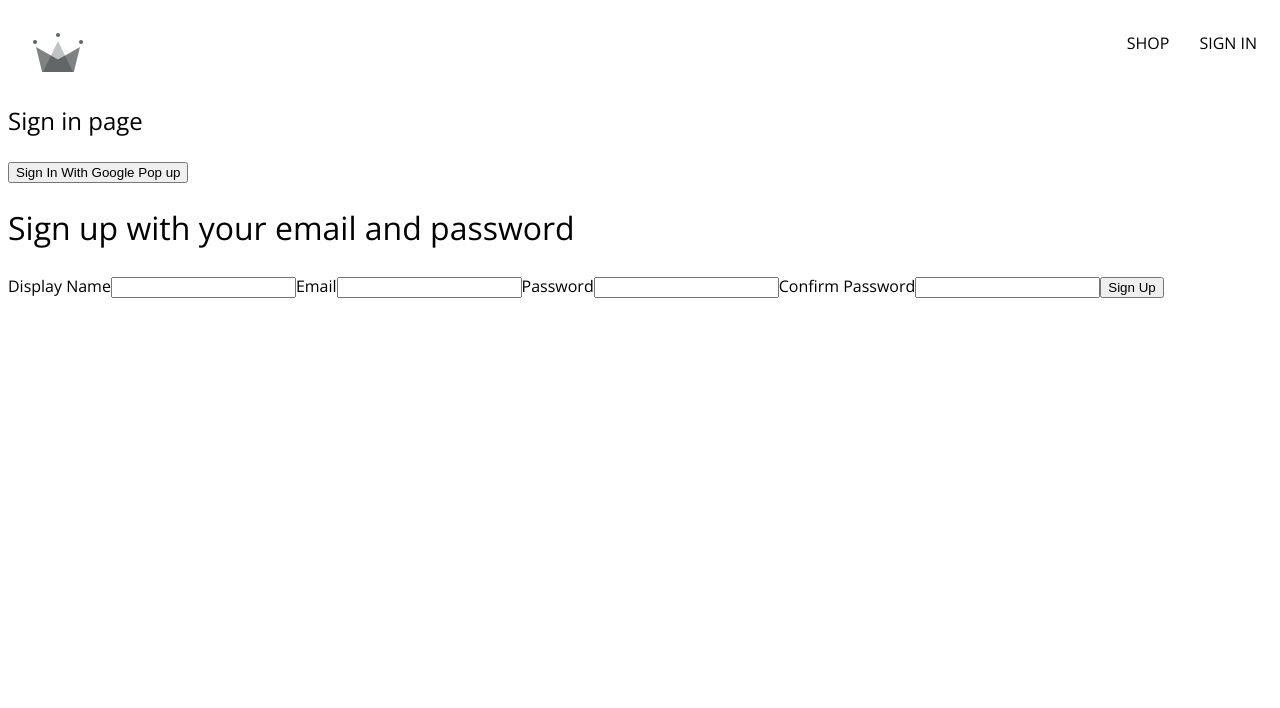
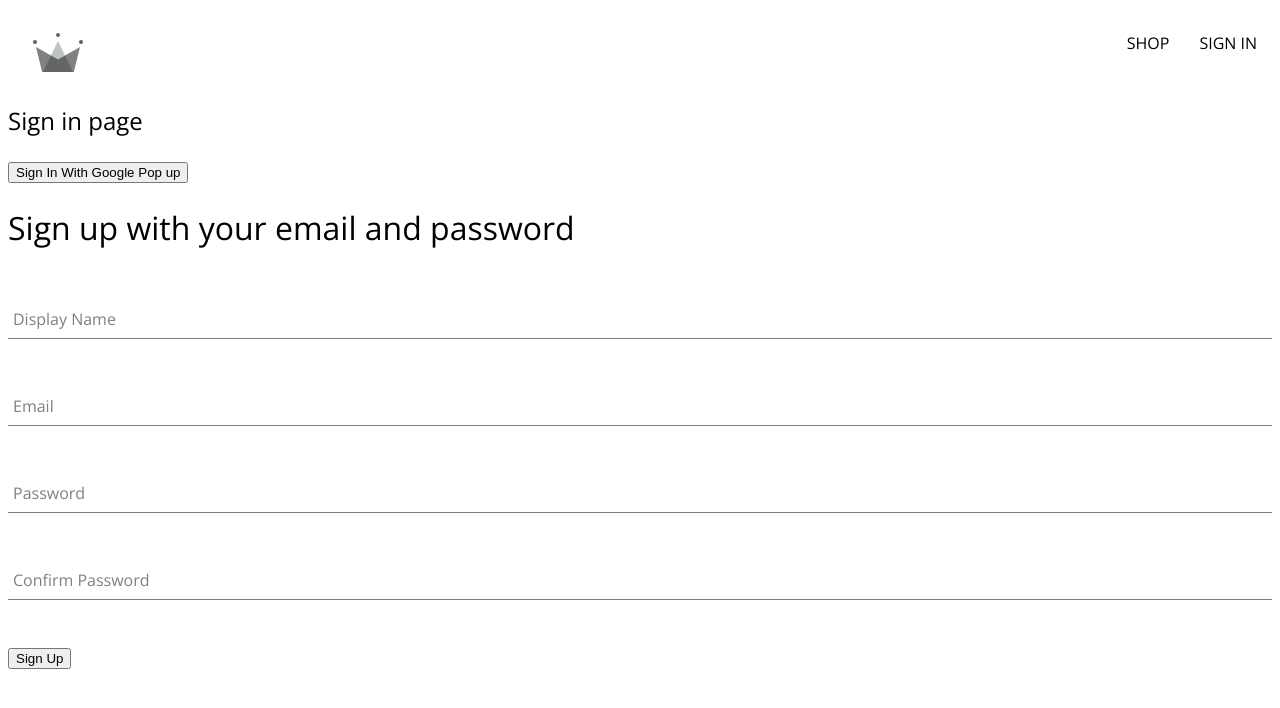
Before and after one commit to emintt/react-shopping-app, a React (Vite) app: page /sign-in in a window 1280 px wide. Shown: the top 708 px of the page. Built offline with nearby package versions, Linux system fonts and the light colour scheme.

Commit message:
add form input component and scss

```diff
--- /dev/null
+++ b/src/components/form-input/form-input.component.tsx
@@ -0,0 +1,18 @@
+import { FC, InputHTMLAttributes } from "react";
+import './form-input.styles.scss';
+
+type FormInputProps = {label: string } &  InputHTMLAttributes<HTMLInputElement>;
+
+const FormInput: FC<FormInputProps> = ({ label, ...otherProps }) => {
+  // spread out all atributes to otherProps (onChange, type, required, name, value)
+  return (
+    <div className="group">
+      <input className="form-input" {...otherProps} />
+      {label && (
+        <label className={`${otherProps.value?.length ? 'shrink' : ''} form-input-label `}>{label}</label>
+      )}
+    </div>
+  );
+};
+
+export default FormInput;
--- /dev/null
+++ b/src/components/form-input/form-input.styles.scss
@@ -0,0 +1,54 @@
+$sub-color: grey;
+$main-color: black;
+
+@mixin shrinkLabel {
+  top: -14px;
+  font-size: 12px;
+  color: $main-color;
+}
+
+.group {
+  position: relative;
+  margin: 45px 0;
+
+  .form-input {
+    background: none;
+    background-color: white;
+    color: $sub-color;
+    font-size: 18px;
+    padding: 10px 10px 10px 5px;
+    display: block;
+    width: 100%;
+    border: none;
+    border-radius: 0;
+    border-bottom: 1px solid $sub-color;
+    margin: 25px 0;
+
+    &:focus {
+      outline: none;
+    }
+
+    &:focus ~ .form-input-label {
+      @include shrinkLabel();
+    }
+  }
+
+  input[type='password'] {
+    letter-spacing: 0.3em;
+  }
+
+  .form-input-label {
+    color: $sub-color;
+    font-size: 16px;
+    font-weight: normal;
+    position: absolute;
+    pointer-events: none;
+    left: 5px;
+    top: 10px;
+    transition: 300ms ease all;
+
+    &.shrink {
+      @include shrinkLabel();
+    }
+  }
+}
--- a/src/components/sign-up-form/sign-up-form.component.tsx
+++ b/src/components/sign-up-form/sign-up-form.component.tsx
@@ -1,6 +1,6 @@
 import { useState } from "react";
 import { createAuthUserWithEmailAndPassword, createUserDocumentFromAuth } from "../../utils/firebase/firebase.utils";
-import { User } from "firebase/auth";
+import FormInput from "../form-input/form-input.component";
 
 const defaultFormFields = {
   displayName: '',
@@ -57,21 +57,37 @@
     setFormFields({...formFields, [name]: value});
   };
 
+
+
   return (
     <div>
       <h1>Sign up with your email and password</h1>
       <form onSubmit={handleSubmit} >
-        <label htmlFor="">Display Name</label>
-        <input onChange={handleChange} type="text" required name="displayName" value={displayName} />
+        <FormInput
+          onChange={handleChange}
+          label="Display Name"
+          type="text" required
+          name="displayName"
+          value={displayName} />
 
-        <label htmlFor="">Email</label>
-        <input onChange={handleChange} type="email" required name="email" value={email} />
+        <FormInput
+          onChange={handleChange}
+          label="Email" type="email"
+          required name="email"
+          value={email} />
 
-        <label htmlFor="">Password</label>
-        <input onChange={handleChange} type="password" required name="password" value={password} />
+        <FormInput
+          onChange={handleChange}
+          label="Password" type="password"
+          required name="password"
+          value={password} />
 
-        <label htmlFor="">Confirm Password</label>
-        <input onChange={handleChange} type="password" required name="confirmPassword" value={confirmPassword} />
+        <FormInput
+          onChange={handleChange}
+          label="Confirm Password"
+          type="password" required
+          name="confirmPassword"
+          value={confirmPassword} />
 
         <button type="submit" >Sign Up</button>
       </form>
```
